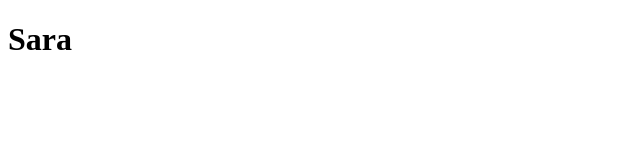
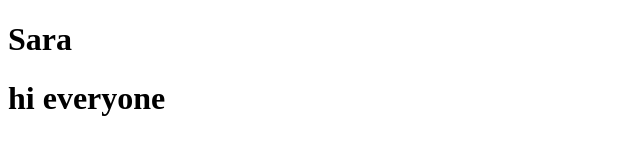
Before and after one commit to saramahmoudmarei598-debug/Sara-Project, a plain HTML site: page index.html in a window 1280 px wide. Shown: the whole page, without its empty margins (0-640 px from the left). Drawn offline with Linux system fonts and the light colour scheme.

Commit message:
Update index.html

```diff
--- a/index.html
+++ b/index.html
@@ -7,5 +7,6 @@
 </head>
 <body>
     <h1>Sara</h1>
+    <h1>hi everyone</h1>
 </body>
 </html>
```
